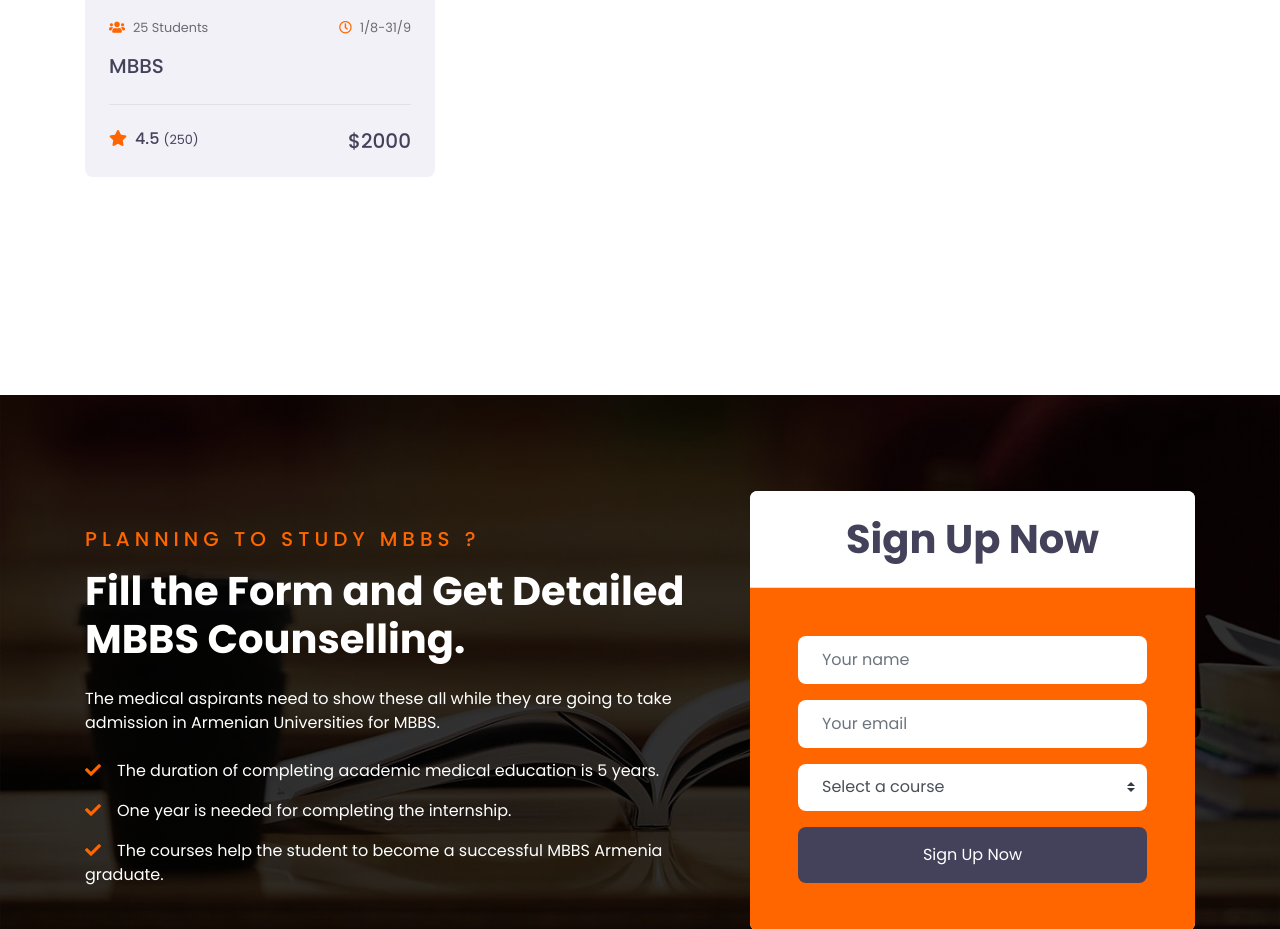
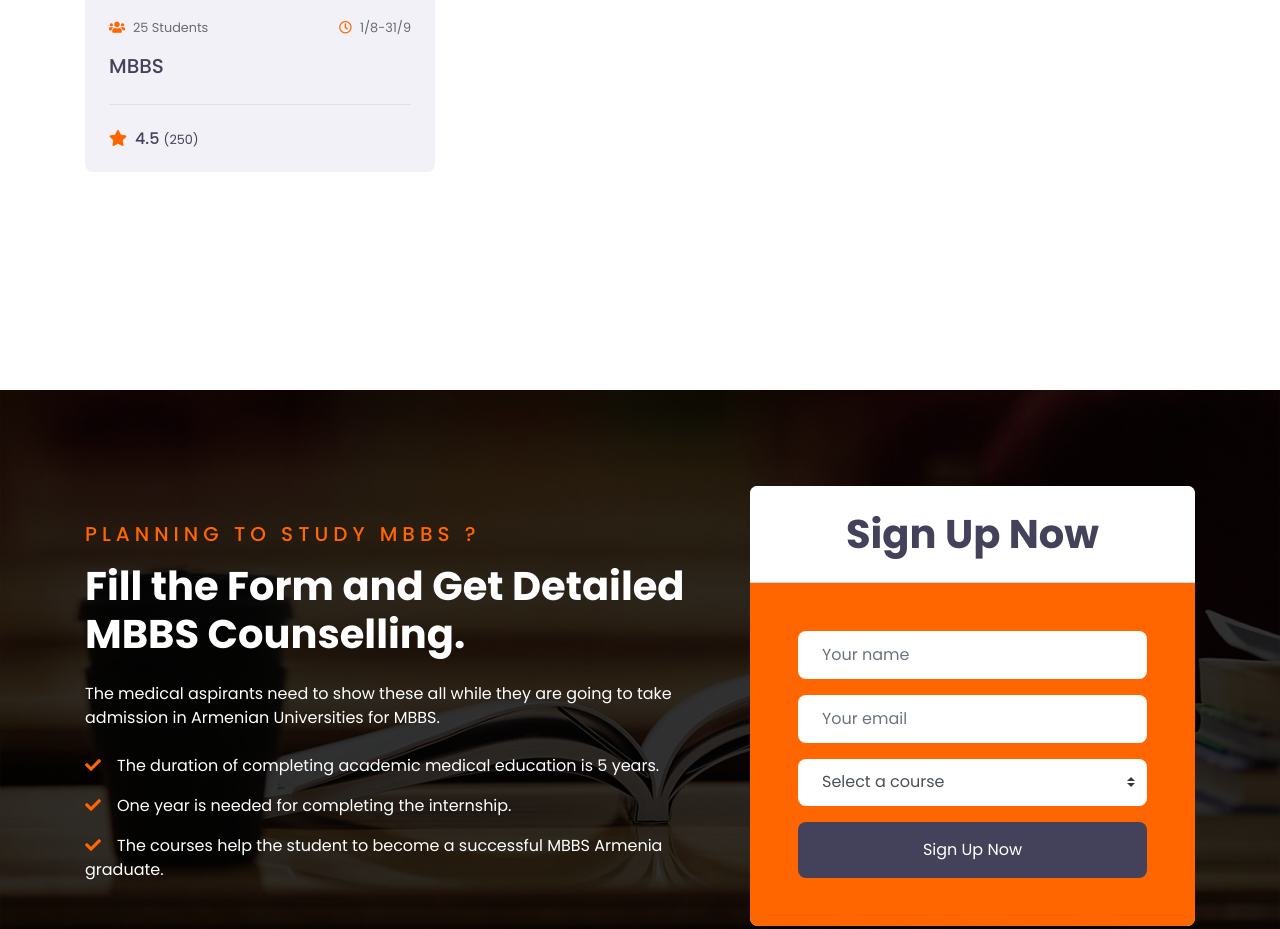
Before and after one commit to SAKSOFTLABS/JH, a plain HTML site: page index.html in a window 1280 px wide. Shown: the part 2620-3549 px from the top of the page. Drawn offline with nearby package versions, Linux system fonts and the light colour scheme.

Commit message:
Add files via upload

```diff
--- a/index.html
+++ b/index.html
@@ -298,7 +298,7 @@
                             <div class="border-top mt-4 pt-4">
                                 <div class="d-flex justify-content-between">
                                     <h6 class="m-0"><i class="fa fa-star text-primary mr-2"></i>4.5 <small>(250)</small></h6>
-                                    <h5 class="m-0">$2000</h5>
+                                    <!-- <h5 class="m-0">$2000</h5> -->
                                 </div>
                             </div>
                         </div>
```
